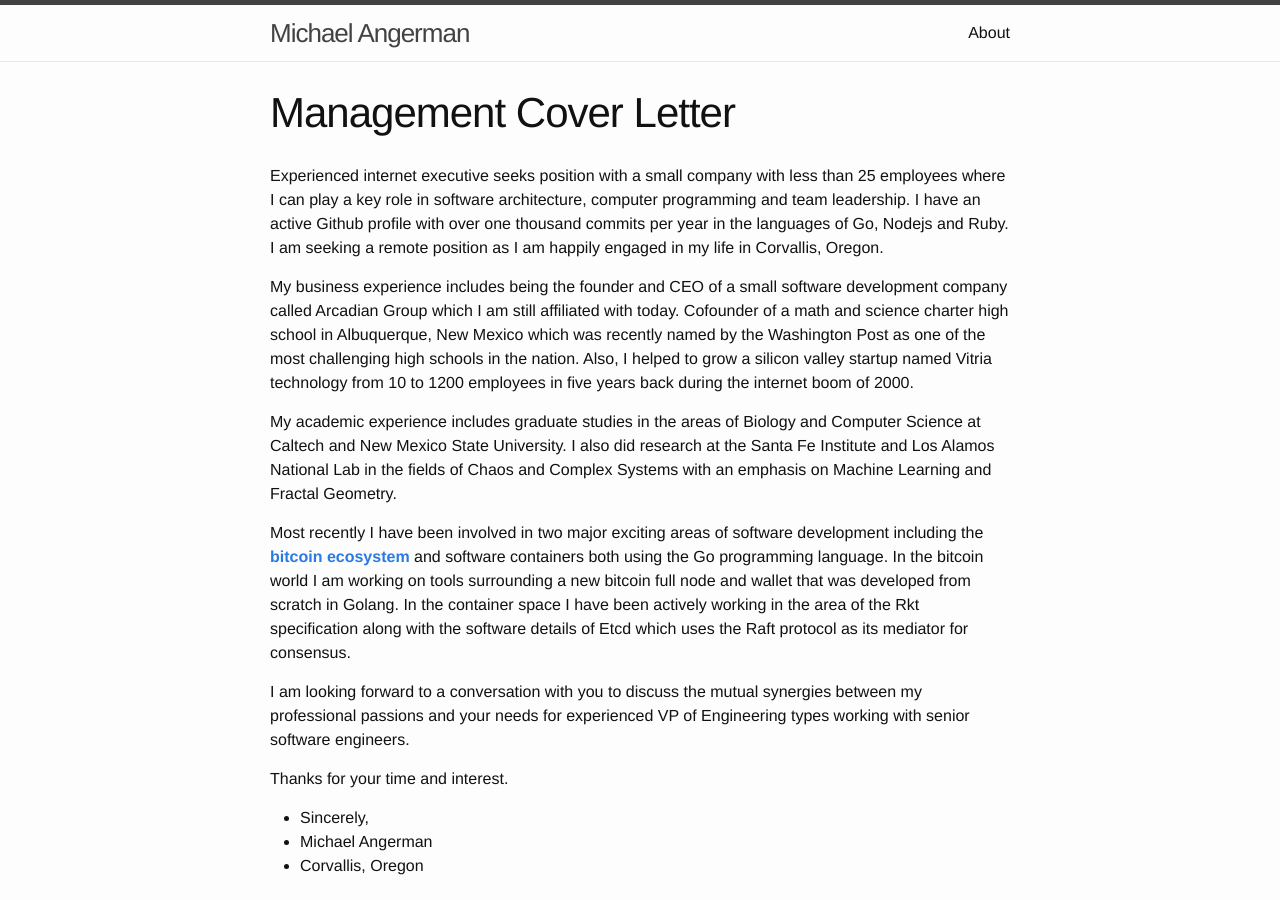
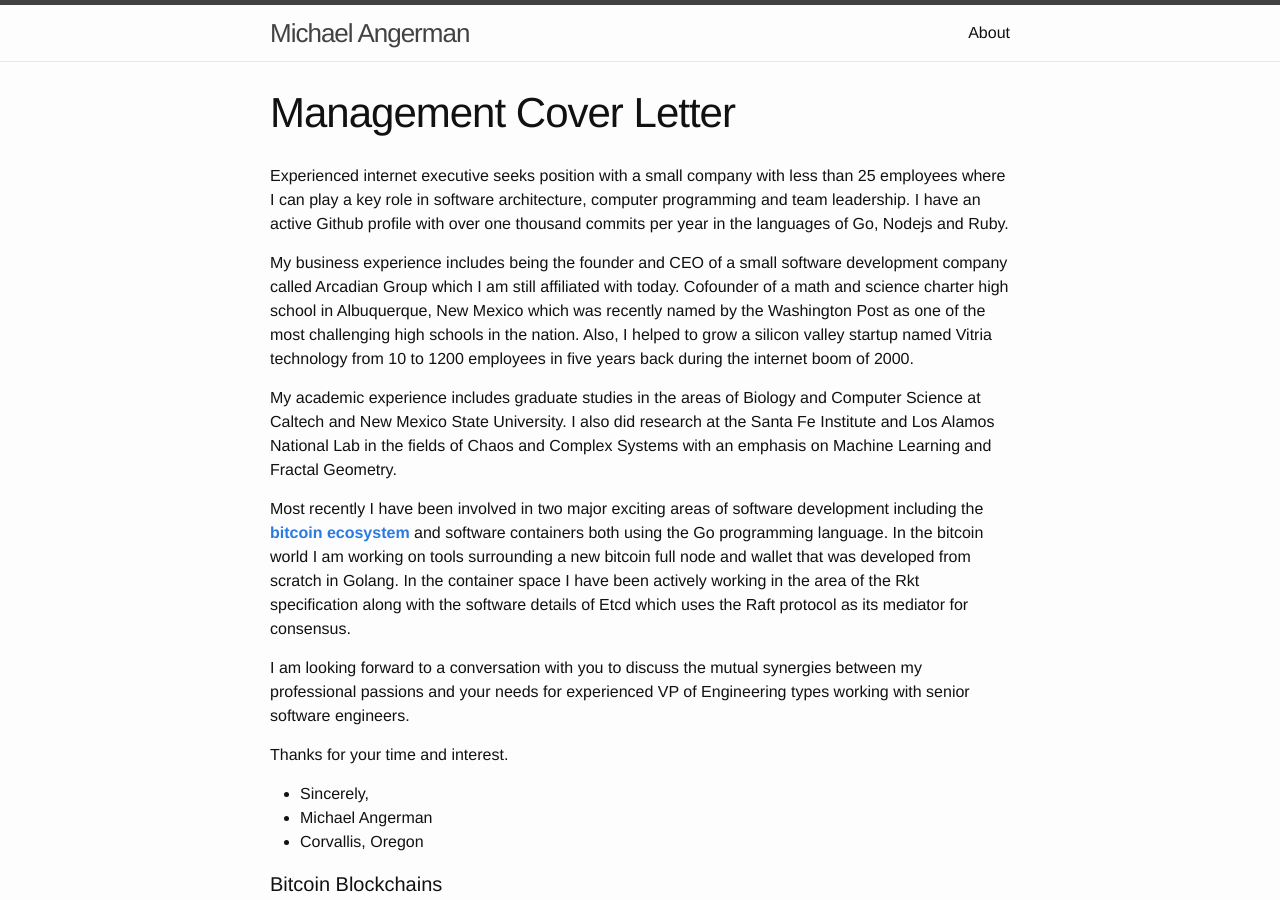
Before and after one commit to angermanmichael/link16, a Jekyll site: the page built from _posts/2015-06-21-mg.md, in a window 1280 px wide and 900 px high. Built offline with Jekyll 4.4.1, drawn with Linux system fonts in a browser that asks for light colours.

Commit message:
remove remote from 2015-06-21-mg

```diff
--- a/_posts/2015-06-21-mg.md
+++ b/_posts/2015-06-21-mg.md
@@ -4,7 +4,7 @@ title:  "Management Cover Letter"
 categories: coverletter
 ---
 
-Experienced internet executive seeks position with a small company with less than 25 employees where I can play a key role in software architecture, computer programming and team leadership. I have an active Github profile with over one thousand commits per year in the languages of Go, Nodejs and Ruby.  I am seeking a remote position as I am happily engaged in my life in Corvallis, Oregon.
+Experienced internet executive seeks position with a small company with less than 25 employees where I can play a key role in software architecture, computer programming and team leadership. I have an active Github profile with over one thousand commits per year in the languages of Go, Nodejs and Ruby.
 
 My business experience includes being the founder and CEO of a small software development company called Arcadian Group which I am still affiliated with today.  Cofounder of a math and science charter high school in Albuquerque, New Mexico which was recently named by the Washington Post as one of the most challenging high schools in the nation. Also, I helped to grow a silicon valley startup named Vitria technology from 10 to 1200 employees in five years back during the internet boom of 2000.
 
```
